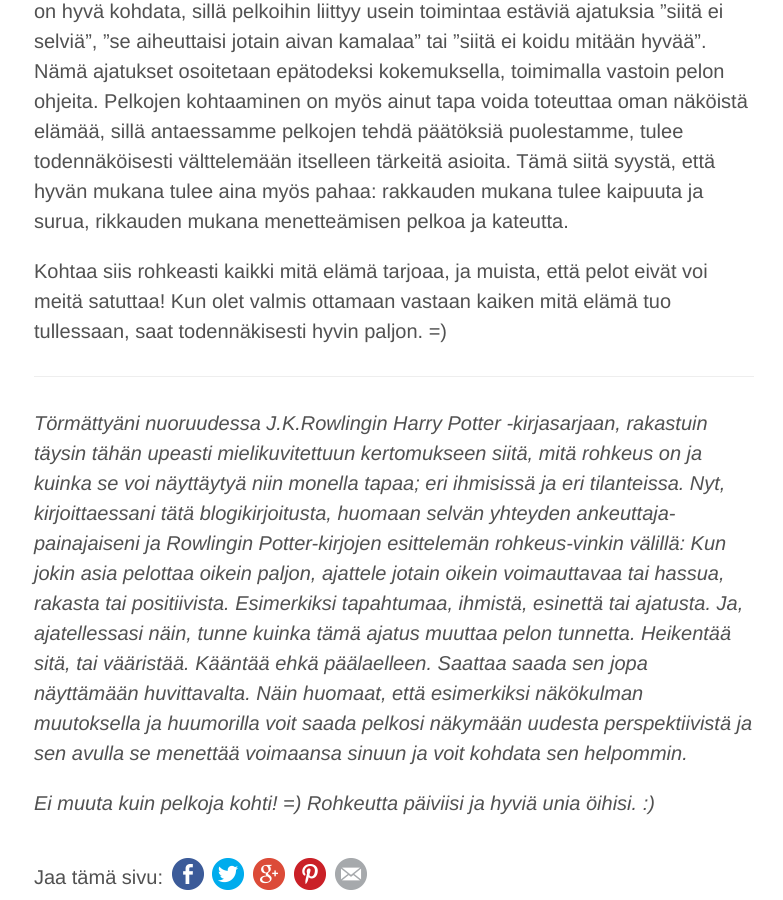
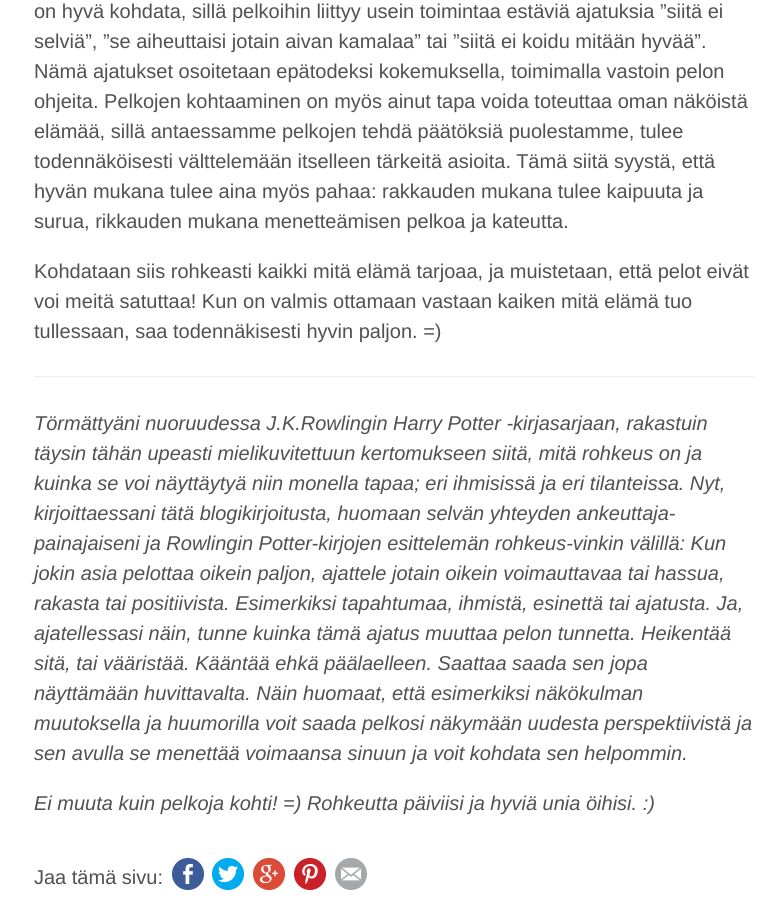
Before and after one commit to niinapiira/neppari.net, a Jekyll site: the page built from _posts/2016-09-26-unien-hyodyntaminen-tunnetyoskentelyssa-filename.md, in a window 1280 px wide and 900 px high, scrolled down 5676 px. Shown: the whole window, without its empty margins (246-1029 px from the left). Built offline with Jekyll 4.4.1, drawn with Linux system fonts in a browser that asks for light colours.

Commit message:
Updated 2016-09-26-unien-hyodyntaminen-tunnetyoskentelyssa-filename.md

```diff
--- a/_posts/2016-09-26-unien-hyodyntaminen-tunnetyoskentelyssa-filename.md
+++ b/_posts/2016-09-26-unien-hyodyntaminen-tunnetyoskentelyssa-filename.md
@@ -68,8 +68,8 @@ Kun hyväksymme, että vaikeudet kuuluvat elämään, voimme tehdä elämässäm
 
 Emme pääse koskaan täysin eroon epämiellyttävistä tunteista, muistoista, ajatuksista ja kokemuksista, mutta juuri siitä syystä onkin tärkeää kohdata hankalat asiat, ettemme anna niiden pelotella ja pilata elämää jatkuvasti. Pelot on hyvä kohdata, sillä pelkoihin liittyy usein toimintaa estäviä ajatuksia ”siitä ei selviä”, ”se aiheuttaisi jotain aivan kamalaa” tai ”siitä ei koidu mitään hyvää”. Nämä ajatukset osoitetaan epätodeksi kokemuksella, toimimalla vastoin pelon ohjeita. Pelkojen kohtaaminen on myös ainut tapa voida toteuttaa oman näköistä elämää, sillä antaessamme pelkojen tehdä päätöksiä puolestamme, tulee todennäköisesti välttelemään itselleen tärkeitä asioita. Tämä siitä syystä, että hyvän mukana tulee aina myös pahaa: rakkauden mukana tulee kaipuuta ja surua, rikkauden mukana menetteämisen pelkoa ja kateutta.
 
-Kohtaa siis rohkeasti kaikki mitä elämä tarjoaa, ja muista, että pelot eivät voi meitä satuttaa!
-Kun olet valmis ottamaan vastaan kaiken mitä elämä tuo tullessaan, saat todennäkisesti hyvin paljon. =)
+Kohdataan siis rohkeasti kaikki mitä elämä tarjoaa, ja muistetaan, että pelot eivät voi meitä satuttaa!
+Kun on valmis ottamaan vastaan kaiken mitä elämä tuo tullessaan, saa todennäkisesti hyvin paljon. =)
 
 ___
 
```
